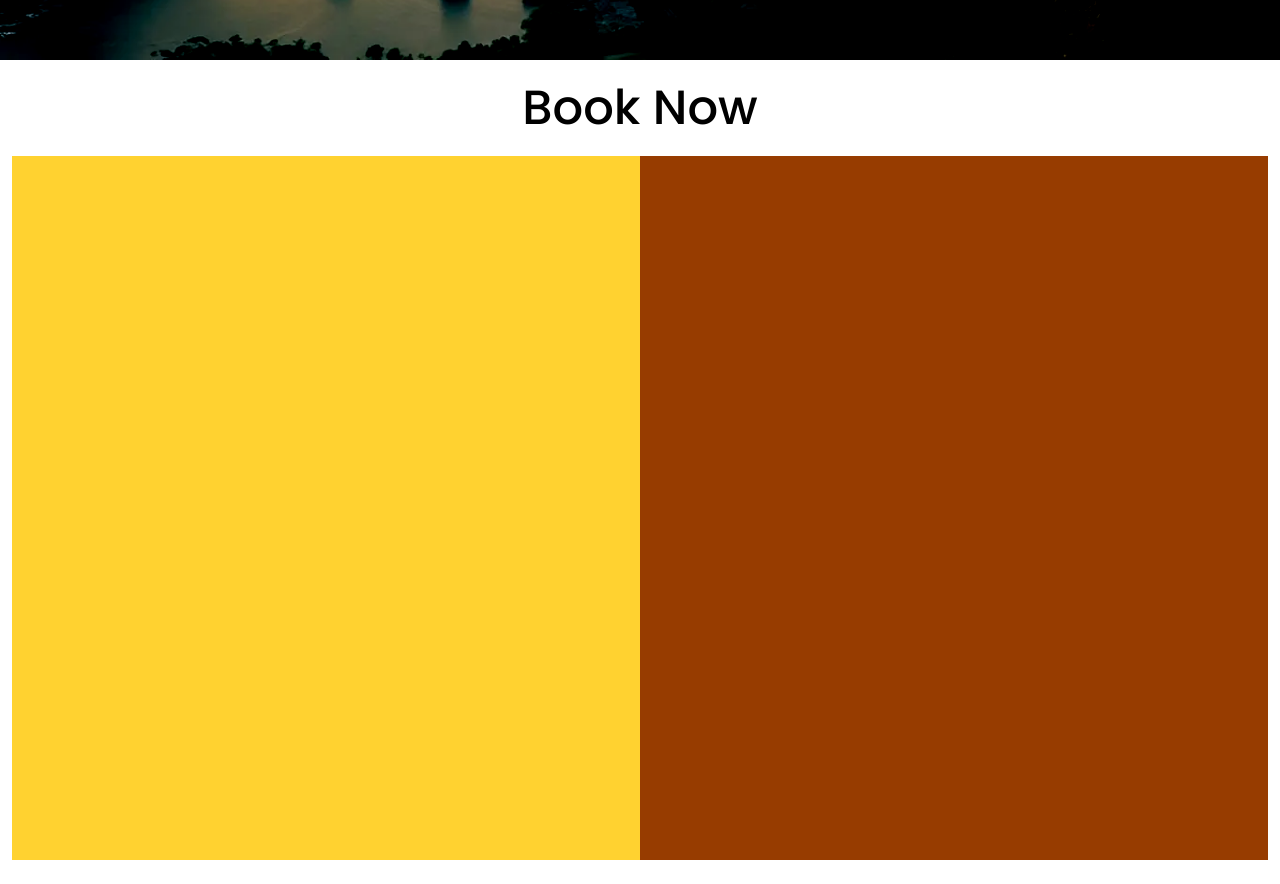
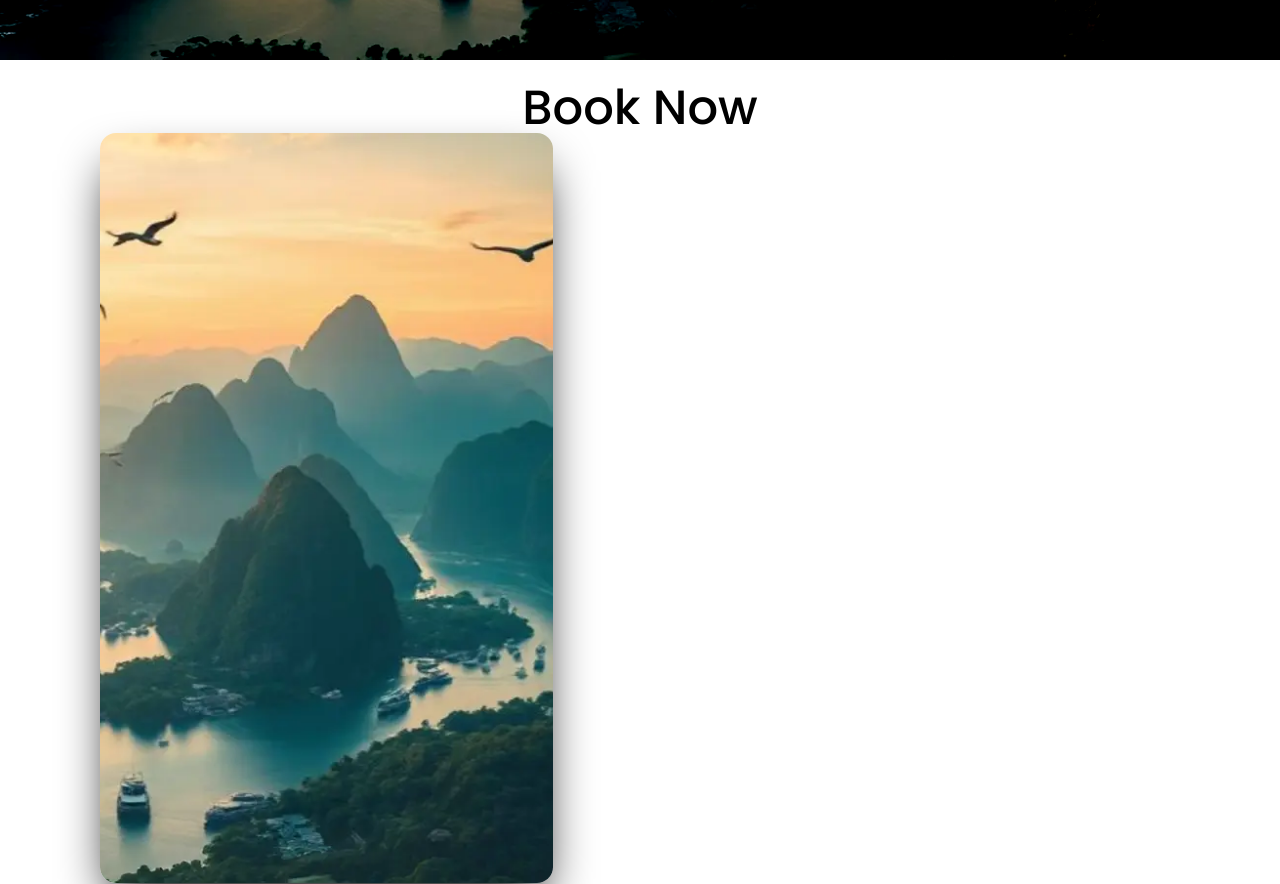
Before and after one commit to aktech27/jain-online-fe-project, a React (Vite) app: page / in a window 1280 px wide. Shown: the part 740-1624 px from the top of the page. Built offline with nearby package versions, Linux system fonts and the light colour scheme.

Commit message:
Book section Image done

```diff
--- a/src/components/BookNow/BookSection.tsx
+++ b/src/components/BookNow/BookSection.tsx
@@ -1,10 +1,25 @@
-  const BookSection = () => {
+import BgImage from '../../assets/travel-bg.webp';
+
+const BookSection = () => {
   return (
     <section id="booknow" className="h-screen py-6">
       <h3 className="text-center text-5xl">Book Now</h3>
       <div className="flex items-center p-3 py-6 h-full">
-      <div className="w-[50%] h-full bg-amber-300"></div>
-      <div className="w-[50%] h-full bg-amber-800"></div>
+      <div className="w-[50%] h-full p-3 flex items-center">
+        <div className="w-[75%] mx-auto h-[750px] overflow-hidden rounded-2xl shadow-2xl shadow-black">
+          <img src={BgImage} alt="travel-sample" className='object-cover h-full shadow-2xl'/>
+        </div>
+      </div>
+      <div className="w-[50%] h-full p-3 flex items-center">
+      <div className="w-[75%] mx-auto h-[750px] overflow-hidden">
+          <form className='w-full'>
+            <input type="text" />
+            <input type="text" />
+            <input type="text" />
+            <input type="text" />
+          </form>
+        </div>
+      </div>
       </div>
     </section>
   )
```
